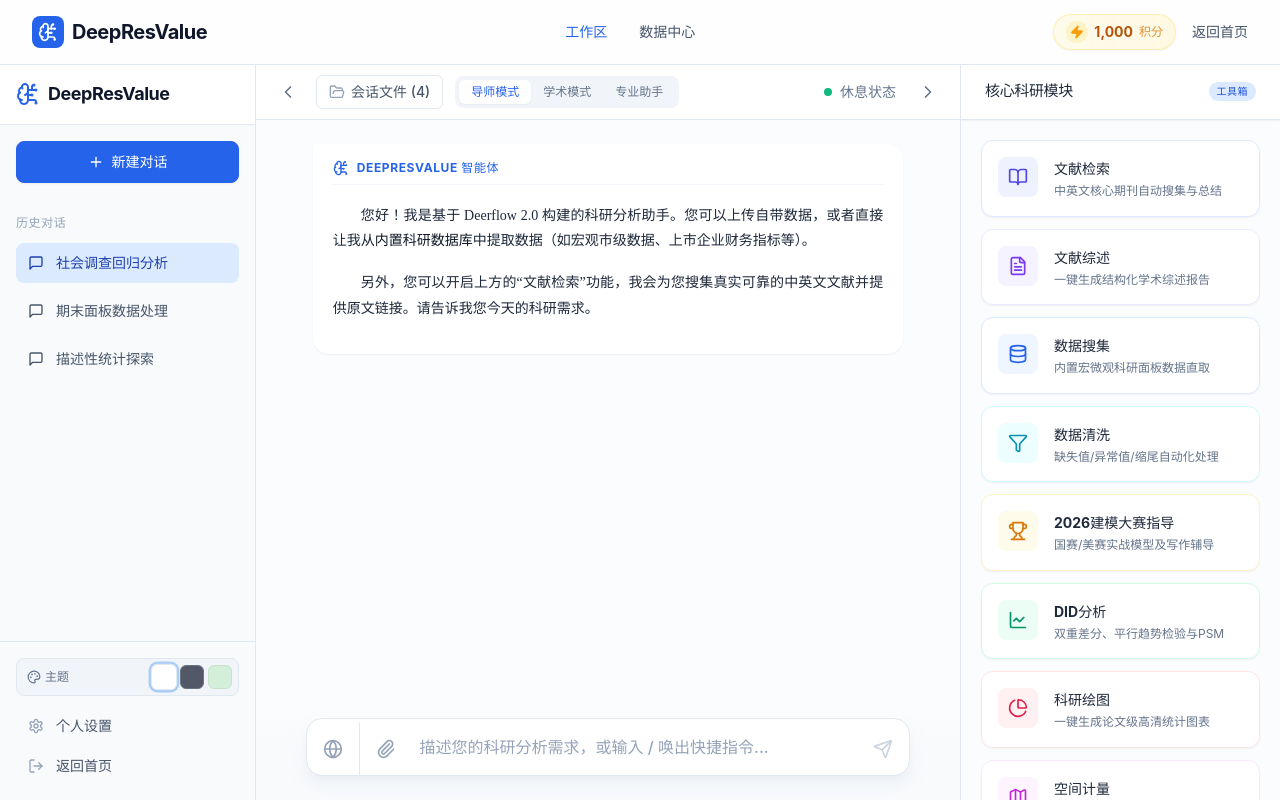
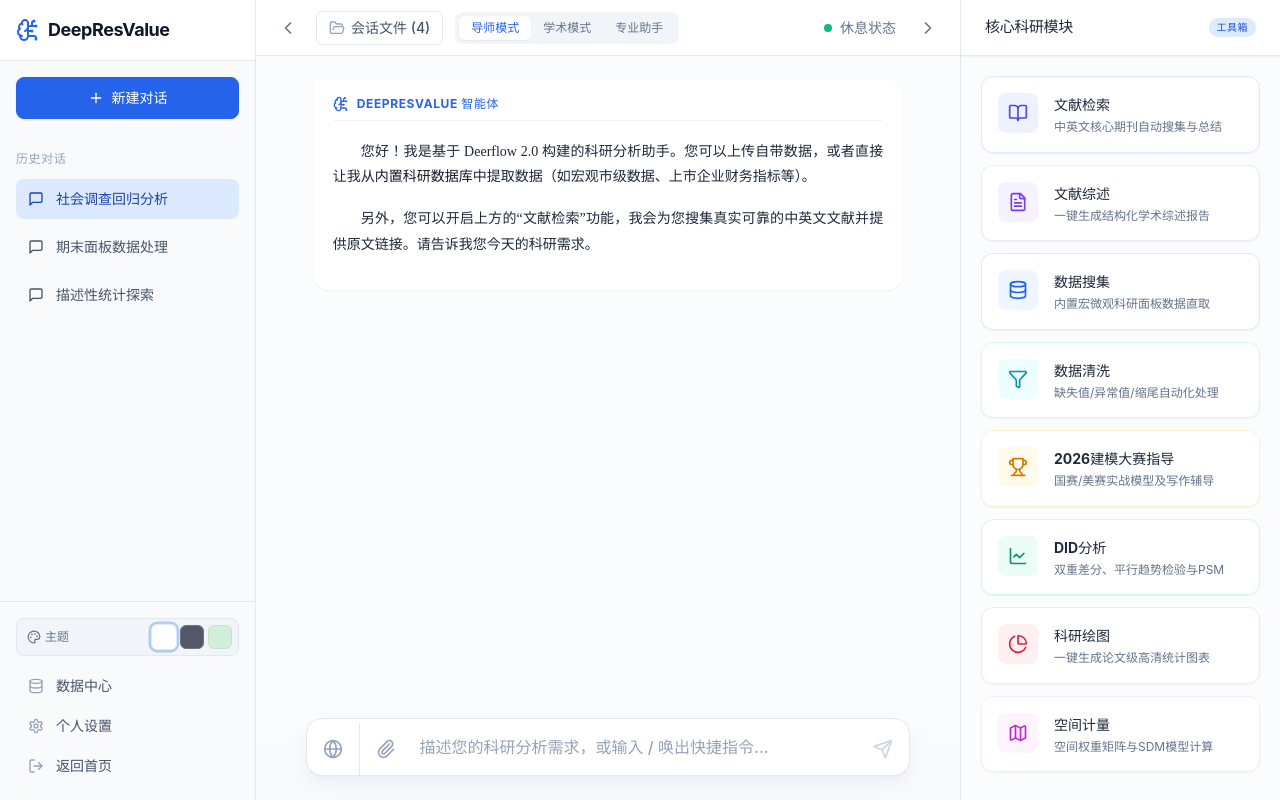
Before and after one commit to ZhangMochen1314/ZhangMochen1314, a React (Vite) app: page /chat in a window 1280 px wide. Built offline with nearby package versions, Linux system fonts and the light colour scheme.

Commit message:
feat: 创建科研对话应用
Co-authored-by: traeagent <traeagent@users.noreply.github.com>

```diff
--- a/src/components/Layout.tsx
+++ b/src/components/Layout.tsx
@@ -2,10 +2,13 @@ import { Outlet, useLocation } from "react-router-dom";
 import Navbar from "./Navbar";
 
 export default function Layout() {
+  const location = useLocation();
+  const isChat = location.pathname.startsWith("/chat");
+
   return (
     <div className="min-h-screen bg-slate-50 flex flex-col h-screen overflow-hidden">
-      <Navbar />
-      <main className="flex-1 flex flex-col pt-16 overflow-y-auto">
+      {!isChat && <Navbar />}
+      <main className={`flex-1 flex flex-col ${isChat ? '' : 'pt-16'} overflow-y-auto`}>
         <Outlet />
       </main>
     </div>
--- a/src/components/Navbar.tsx
+++ b/src/components/Navbar.tsx
@@ -7,6 +7,9 @@ export default function Navbar() {
   const points = useStore(state => state.points);
   const location = useLocation();
   const isHome = location.pathname === "/";
+  const isChat = location.pathname.startsWith("/chat");
+
+  if (isChat) return null;
 
   return (
     <nav className="fixed w-full top-0 z-50 bg-white/80 backdrop-blur-md border-b border-slate-200">
--- a/src/pages/Chat.tsx
+++ b/src/pages/Chat.tsx
@@ -380,6 +380,10 @@ export default function Chat() {
                 </div>
               </div>
               <div className="space-y-1">
+                <Link to="/datasets" className={`w-full flex items-center space-x-3 px-3 py-2 rounded-lg text-sm transition-colors whitespace-nowrap ${theme === 'dark' ? 'text-slate-300 hover:bg-slate-700' : 'text-slate-600 hover:bg-white/50'}`}>
+                  <Database className="w-4 h-4 text-slate-400 shrink-0" />
+                  <span>数据中心</span>
+                </Link>
                 <button className={`w-full flex items-center space-x-3 px-3 py-2 rounded-lg text-sm transition-colors whitespace-nowrap ${theme === 'dark' ? 'text-slate-300 hover:bg-slate-700' : 'text-slate-600 hover:bg-white/50'}`}>
                   <Settings className="w-4 h-4 text-slate-400 shrink-0" />
                   <span>个人设置</span>
```
